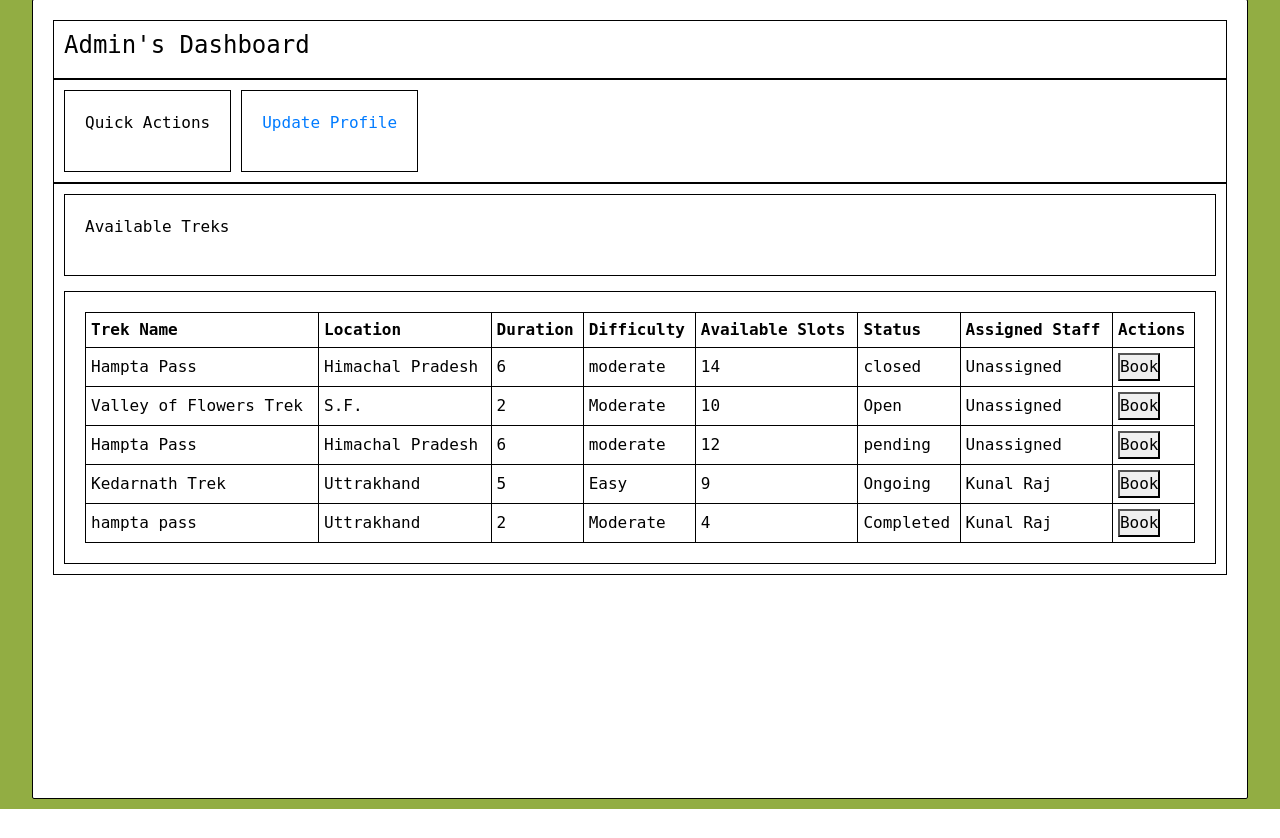
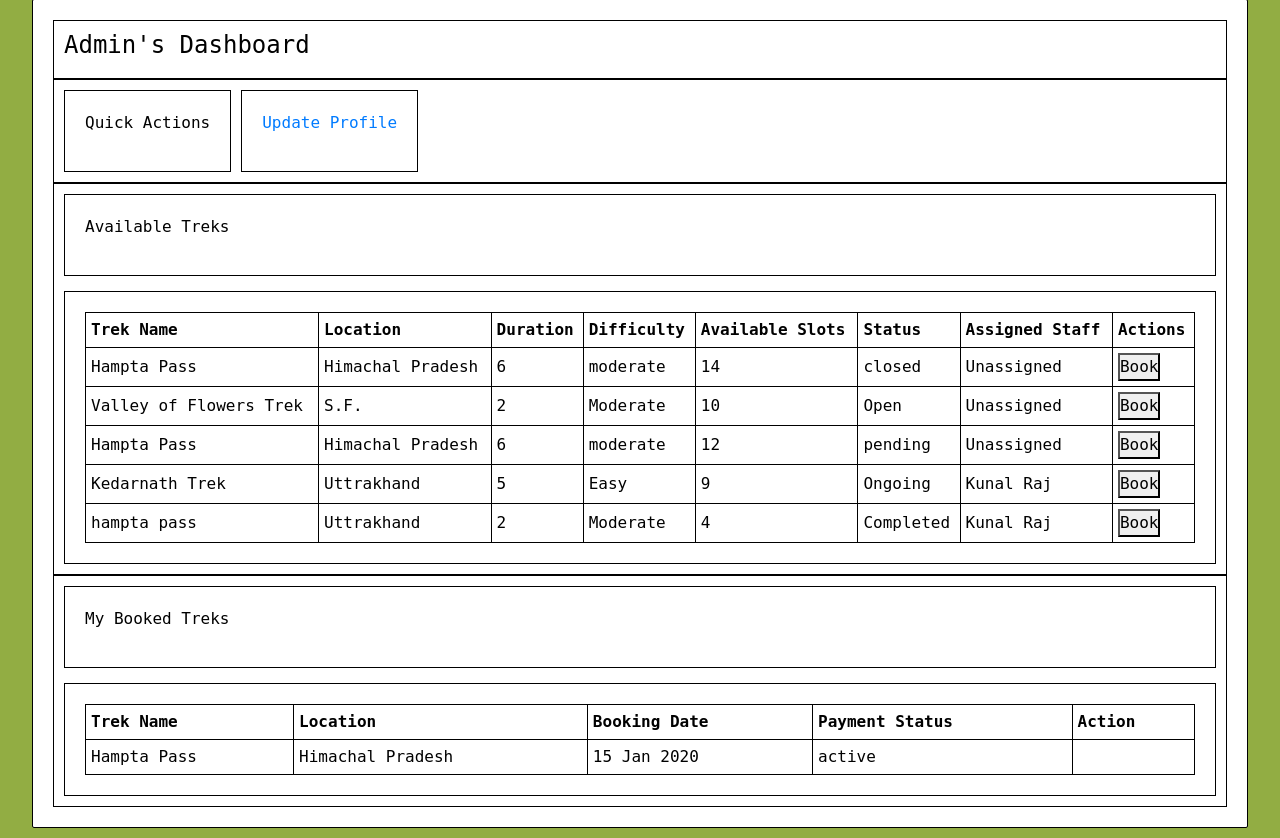
Before and after one commit to 24f1000135/trekking-management-app, a Flask app: template templates/trekker/dashboard.html in a window 1280 px wide. Shown: the part 114-952 px from the top of the page. Before the commit the page ends 923 px from the top, so only its background shows below. Run offline with Flask 3, Linux system fonts and the light colour scheme; the template is opened without the code that fills it: values that come from a table or form of the project are taken from there, others are empty; a user stored in the database is signed in; tables that the repository leaves empty hold one stand-in row (values such as "Sample post").

Commit message:
TMA-CM-5: Added view booked treks table in trekker dashboard

```diff
--- a/templates/trekker/dashboard.html
+++ b/templates/trekker/dashboard.html
@@ -44,8 +44,36 @@
                             </form>
                         </td>
                     </tr>
-                    {% endfor %}
+                {% endfor %}
             </table>
+        </div>
+    </div>
+    <div class="treks-box">
+        <div class="admin-dash-head">
+            <p>My Booked Treks</p>
+        </div>
+        <div class="trek-list">
+            {% if booked_treks %}
+            <table>
+                <tr>
+                    <th>Trek Name</th>
+                    <th>Location</th>
+                    <th>Booking Date</th>
+                    <th>Payment Status</th>
+                    <th>Action</th>
+                </tr>
+                {% for booking in booked_treks %}
+                <tr>
+                    <td>{{ booking.trek.title }}</td>
+                    <td>{{ booking.trek.location }}</td>
+                    <td>{{ booking.booking_date.strftime('%d %b %Y') }}</td>
+                    <td>{{ booking.payment_status }}</td>
+                </tr>
+                {% endfor %}
+            </table>
+            {% else %}
+                <p>No treks are booked yet.</p>
+            {% endif %}
         </div>
     </div>
 </div>
```
Also changed, not shown: trekker.py (+4 -3 lines).
